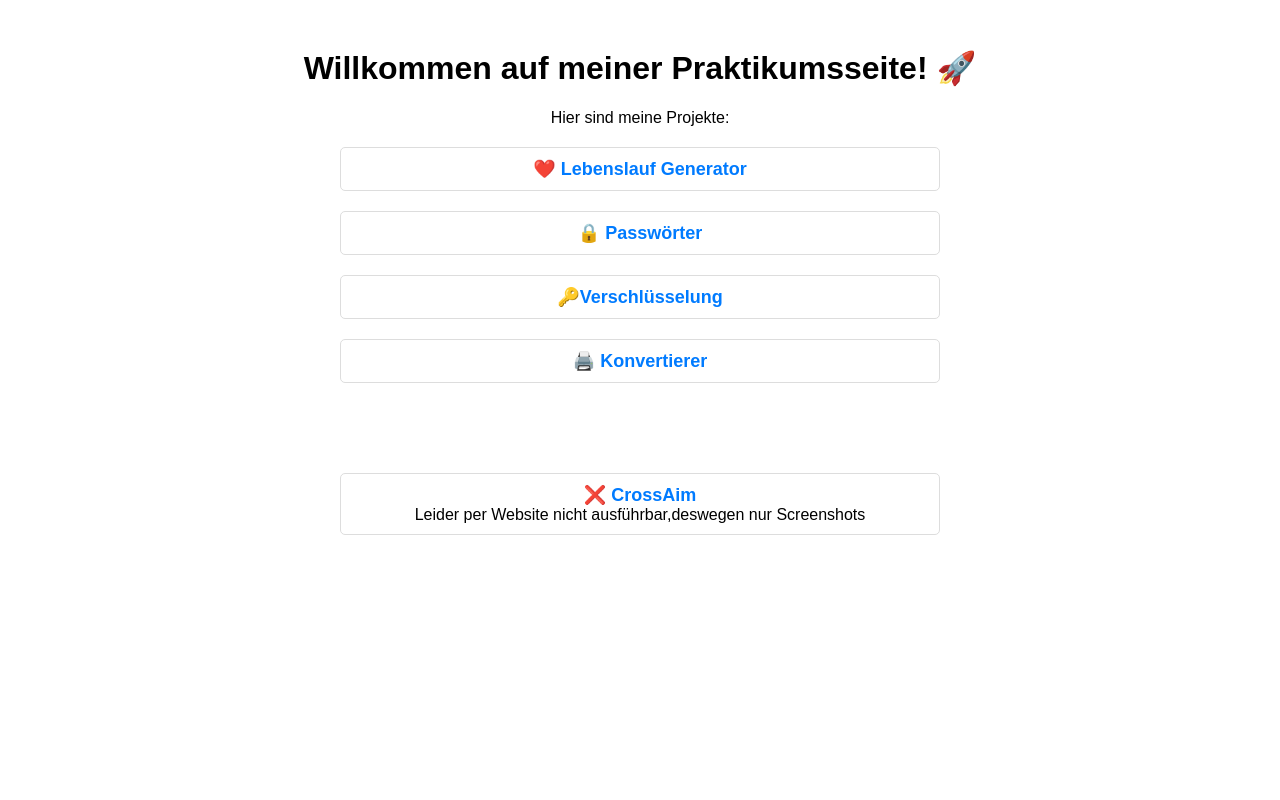
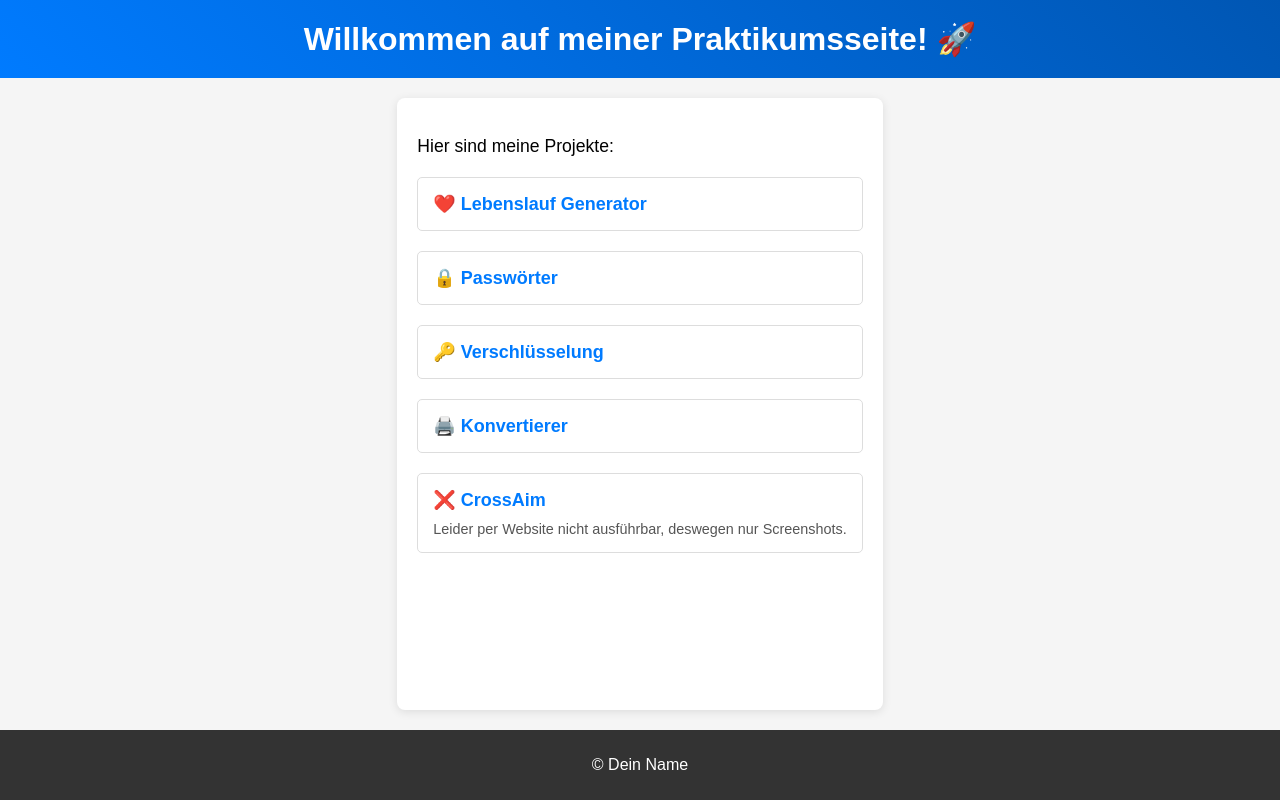
Before and after one commit to Monkeylas/Monkeylas.github.io, a plain HTML site: page index.html in a window 1280 px wide. Drawn offline with Linux system fonts and the light colour scheme.

Commit message:
seite verbseeerte

```diff
--- a/index.html
+++ b/index.html
@@ -5,39 +5,116 @@
   <meta name="viewport" content="width=device-width, initial-scale=1.0">
   <title>Meine Projekte</title>
   <style>
-        body { font-family: Arial, sans-serif; text-align: center; padding: 20px; }
-        .container { max-width: 600px; margin: auto; }
-        .project { margin: 20px 0; padding: 10px; border: 1px solid #ddd; border-radius: 5px; }
-        .placeholder{min-height: 50px;}
-        a { text-decoration: none; color: #007BFF; font-weight: bold; font-size: 18px; }
-        a:hover { color: #0056b3; }
+    /* Allgemeine Formatierung */
+    body {
+      margin: 0;
+      padding: 0;
+      font-family: Arial, sans-serif;
+      background: #f5f5f5;
+      display: flex;
+      flex-direction: column;
+      min-height: 100vh;
+    }
+
+    /* Header-Bereich */
+    header {
+      background: linear-gradient(45deg, #007BFF, #0056b3);
+      color: #fff;
+      padding: 20px 0;
+      text-align: center;
+    }
+    header h1 {
+      margin: 0;
+      font-size: 2em;
+    }
+
+    /* Hauptinhalt */
+    main.container {
+      background: #fff;
+      max-width: 800px;
+      margin: 20px auto;
+      padding: 20px;
+      border-radius: 8px;
+      box-shadow: 0 2px 10px rgba(0, 0, 0, 0.1);
+      flex: 1;
+    }
+    main.container p {
+      font-size: 1.1em;
+    }
+
+    /* Projekt-Boxen */
+    .project {
+      margin: 20px 0;
+      padding: 15px;
+      border: 1px solid #ddd;
+      border-radius: 5px;
+      transition: transform 0.3s, box-shadow 0.3s;
+    }
+    .project:hover {
+      transform: translateY(-5px);
+      box-shadow: 0 4px 12px rgba(0, 0, 0, 0.15);
+    }
+    .project a {
+      text-decoration: none;
+      color: #007BFF;
+      font-weight: bold;
+      font-size: 18px;
+    }
+    .project a:hover {
+      color: #0056b3;
+    }
+    .project p.info {
+      margin: 10px 0 0;
+      font-size: 0.9em;
+      color: #555;
+    }
+
+    /* Footer */
+    footer.footer {
+      background: #333;
+      color: #fff;
+      text-align: center;
+      padding: 10px;
+    }
   </style>
 </head>
 <body>
 
+  <!-- Header-Bereich -->
+  <header>
     <h1>Willkommen auf meiner Praktikumsseite! 🚀</h1>
+  </header>
+
+  <!-- Hauptinhalt -->
+  <main class="container">
     <p>Hier sind meine Projekte:</p>
 
-    <div class="container">
     <div class="project">
       <a href="lebenslauf/index.html">❤️ Lebenslauf Generator</a>
     </div>
+
     <div class="project">
       <a href="passwort/index.html">🔒 Passwörter</a>
     </div>
+
     <div class="project">
-            <a href="login/index.html"> 🔑Verschlüsselung</a>
+      <a href="login/index.html">🔑 Verschlüsselung</a>
     </div>
+
     <div class="project">
       <a href="converter/index.html">🖨️ Konvertierer</a>
     </div>
-        <div class="placeholder"></div>
+
     <div class="project">
       <a href="crossaim/index.html">❌ CrossAim</a>
-            <br>Leider per Website nicht ausführbar,deswegen nur Screenshots</br>
+      <p class="info">Leider per Website nicht ausführbar, deswegen nur Screenshots.</p>
     </div>
+  </main>
 
-    </div>
+  <!-- Footer-Bereich -->
+  <footer class="footer">
+    <p>© Dein Name</p>
+  </footer>
 
 </body>
 </html>
```
Lines whose indentation alone changed are shown as unchanged.
